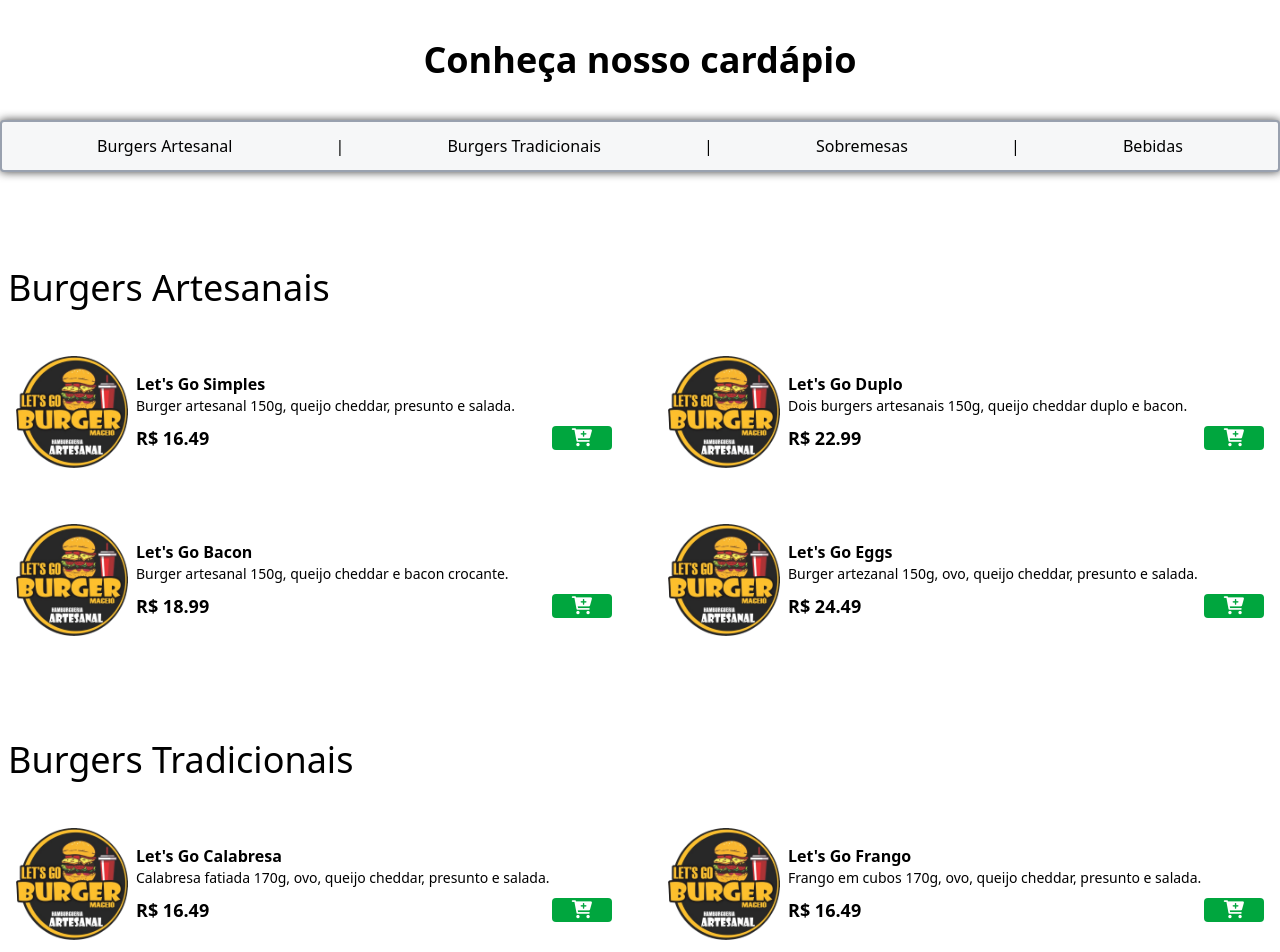
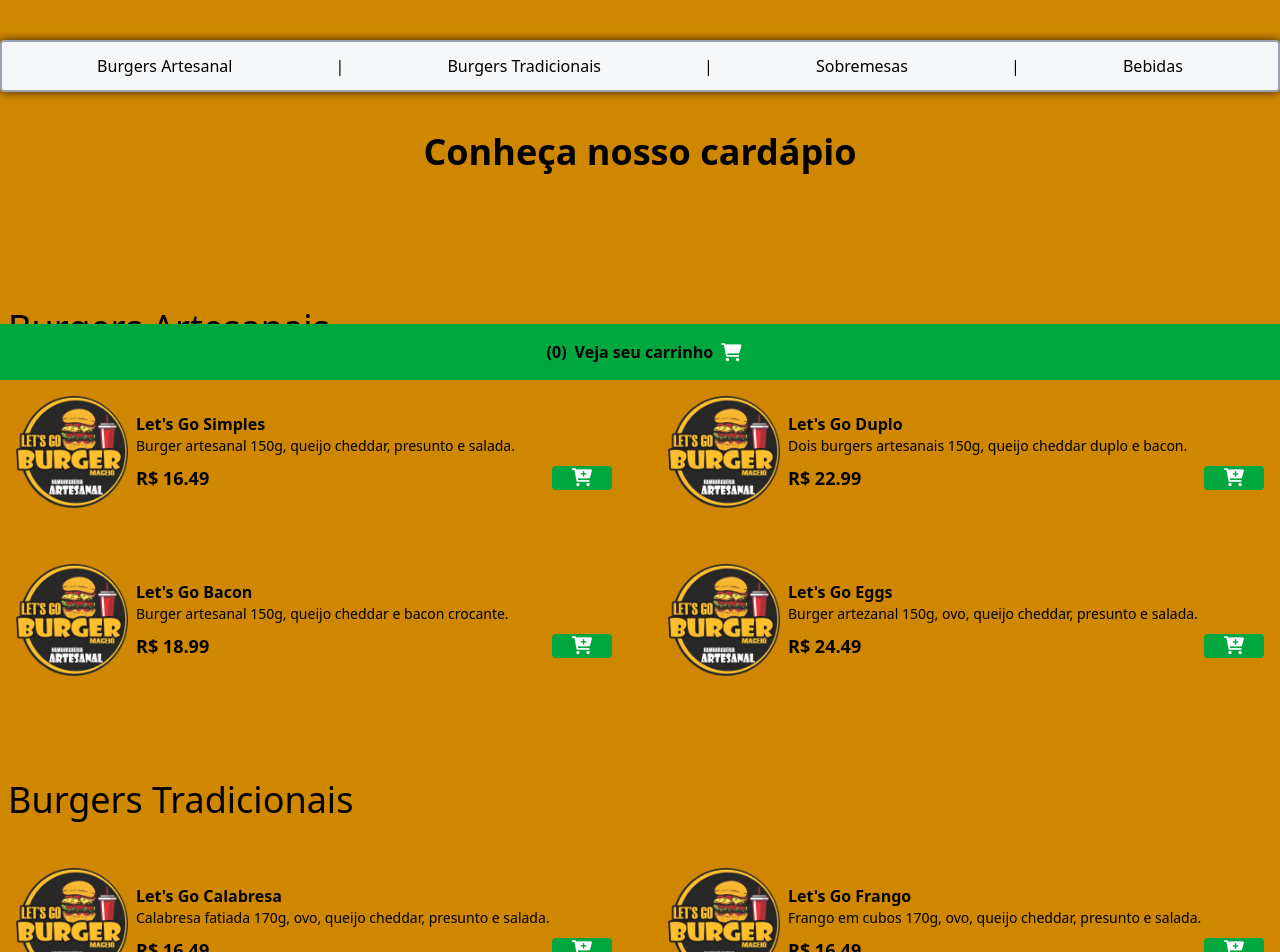
Before and after one commit to Arggusx/onlineMenu, a React (Vite) app: page / in a window 1280 px wide. Shown: the part 420-1372 px from the top of the page. Built offline with nearby package versions, Linux system fonts and the light colour scheme.

Commit message:
Adiciona Footer e algumas funcionalidades

```diff
--- a/index.html
+++ b/index.html
@@ -12,7 +12,7 @@
 
   </head>
   <body>
-    <div id="root"></div>
+    <div class="bg-yellow-600" id="root"></div>
       <script type="module" src="/src/main.tsx"></script>
   </body>
 </html>
--- a/src/App.tsx
+++ b/src/App.tsx
@@ -3,12 +3,13 @@
 import "./index.css"
 import Menu from "./Menu"
 
+
 function App() {
   return (
     <>
     <Header/>
+    <Nav/>
     <h2 className='text-2xl md:text-4xl font-bold text-center mt-10 mb-10'>Conheça nosso cardápio</h2>
-    <Nav/>
     <Menu/>
     </>
   )
--- a/src/Menu.tsx
+++ b/src/Menu.tsx
@@ -1,19 +1,48 @@
 import React, { useState } from "react";
 import MenuItem from "../src/components/MenuItem";
 import menuItems from "../src/itensData";
+import Footer from "./components/Footer";
 
 const Menu: React.FC = () => {
   const [selectedJuiceType, setSelectedJuiceType] = useState<string | null>(null);
+  const [cart, setCart] = useState<{ name: string; price: number; quantity: number }[]>([]);
+
+  const addToCart = (name: string, price: number) => {
+    setCart((prevCart) => {
+      const existingItem = prevCart.find((item) => item.name === name);
+      if (existingItem) {
+        return prevCart.map((item) =>
+          item.name === name ? { ...item, quantity: item.quantity + 1 } : item
+        );
+      } else {
+        return [...prevCart, { name, price, quantity: 1 }];
+      }
+    });
+  };
+
+  const removeFromCart = (name: string) => {
+    setCart((prevCart) => {
+      return prevCart
+        .map((item) =>
+          item.name === name ? { ...item, quantity: item.quantity - 1 } : item
+        )
+        .filter((item) => item.quantity > 0); // Remove o item se a quantidade chegar a 0
+    });
+  };
+
+  const getCartItemCount = () => {
+    return cart.reduce((total, item) => total + item.quantity, 0);
+  };
 
   return (
-    <section>
+    <section className="pb-30">
       {/* BURGERS ARTESANAIS */}
       <h2 id="artesanal" className="text-3xl md:text-4xl mb-10 mx-auto max-w-7xl px-2 pt-24">
         Burgers Artesanais
       </h2>
       <main className="grid grid-cols-1 md:grid-cols-2 gap-7 md:gap-10 mx-auto max-w-7xl px-2">
         {menuItems.filter(item => item.type === "artesanal").map((item, index) => (
-          <MenuItem key={index} {...item} />
+          <MenuItem key={index} {...item} addToCart={addToCart}/>
         ))}
       </main>
 
@@ -23,7 +52,7 @@
       </h2>
       <main className="grid grid-cols-1 md:grid-cols-2 gap-7 md:gap-10 mx-auto max-w-7xl px-2">
         {menuItems.filter(item => item.type === "tradicional").map((item, index) => (
-          <MenuItem key={index} {...item} />
+          <MenuItem key={index} {...item} addToCart={addToCart}/>
         ))}
       </main>
 
@@ -34,7 +63,7 @@
       </h2>
       <main className="grid grid-cols-1 md:grid-cols-2 gap-7 md:gap-10 mx-auto max-w-7xl px-2">
         {menuItems.filter(item => item.type === "sobremesa").map((item, index) => (
-          <MenuItem key={index} {...item} />
+          <MenuItem key={index} {...item} addToCart={addToCart}/>
         ))}
       </main>
 
@@ -47,7 +76,7 @@
         <h3 className=" text-2xl md:text-3xl mb-5 md:text-left md:ml-10 lg:ml-20">Refrigerantes</h3>
         <main className="grid grid-cols-1 md:grid-cols-2 gap-7 md:gap-10 mx-auto max-w-7xl px-4 sm:px-6 md:px-8">
           {menuItems.filter(item => item.type === "refrigerante").map((item, index) => (
-            <MenuItem key={index} {...item} />
+            <MenuItem key={index} {...item} addToCart={addToCart}/>
           ))}
         </main>
 
@@ -57,20 +86,20 @@
           <div className="grid grid-cols-1 md:grid-cols-2 gap-7 mx-auto max-w-7xl px-2">
             <div className="border-3 p-5 border-orange-300 rounded-lg shadow-md text-center">
               <h3 className="text-2xl font-bold">Sucos com Água</h3>
-              <button className="hover:scale-125 duration-200 mt-3 px-5 py-2 bg-green-500 text-white rounded" onClick={() => setSelectedJuiceType("agua")}>
+              <button className="hover:cursor-pointer hover:scale-125 duration-200 mt-3 px-5 py-2 bg-green-500 text-white rounded" onClick={() => setSelectedJuiceType("agua")}>
                 Selecionar
               </button>
             </div>
             <div className="border-3 p-5 border-orange-300 rounded-lg shadow-md text-center">
               <h3 className="text-2xl font-bold">Sucos com Leite</h3>
-              <button className="hover:scale-125 duration-200 mt-3 px-5 py-2 bg-green-500 text-white rounded" onClick={() => setSelectedJuiceType("leite")}>
+              <button className="hover:cursor-pointer hover:scale-125 duration-200 mt-3 px-5 py-2 bg-green-500 text-white rounded" onClick={() => setSelectedJuiceType("leite")}>
                 Selecionar
               </button>
             </div>
           </div>
         ) : (
           <>
-            <button className="ml-[120px] mt-5 px-4 py-2 bg-red-500 text-white rounded-md" onClick={() => setSelectedJuiceType(null)}>
+            <button className="hover:cursor-pointer ml-[120px] mt-5 px-4 py-2 bg-red-500 text-white rounded-md" onClick={() => setSelectedJuiceType(null)}>
               Voltar
             </button>
             <h3 className=" text-2xl font-bold mt-5 mb-5 text-center">
@@ -78,26 +107,35 @@
             </h3>
             <main className="border-3 border-orange-300 rounded-2xl grid grid-cols-1 md:grid-cols-2 gap-7 mx-auto max-w-7xl px-2">
               {menuItems.filter(item => item.type === "suco" && item.juiceType === selectedJuiceType).map((item, index) => (
-                <MenuItem key={index} {...item} />
+                <MenuItem key={index} {...item} addToCart={addToCart} />
               ))}
             </main>
           </>
         )}
 
         {/* ÁGUA */}
-        <h3 className="text-2xl md:text-3xl mb-5 md:text-left md:ml-10 lg:ml-20 mt-[40px]">Água</h3>
+        <h3 className="text-2xl md:text-3xl mb-10 md:text-left md:ml-10 lg:ml-20 mt-[40px]">Água</h3>
         <div className="grid grid-cols-1 md:grid-cols-2 gap-7 mx-auto max-w-7xl px-2">
           <div className="border-3 p-5 border-blue-500 rounded-lg shadow-md text-center">
             <h3 className="text-2xl font-bold">Água mineral (Sem gás)</h3>
             <p className="text-white text-2xl">R$ 3,00</p>
-            <button className="hover:scale-125 duration-200 mt-3 px-5 py-2 bg-green-500 text-white rounded">Pedir</button>
+            <button
+                onClick={() => addToCart("Água mineral (Sem gás)", 3)}
+                className="hover:cursor-pointer hover:scale-125 duration-200 mt-3 px-5 py-2 bg-green-500 text-white rounded">
+              Pedir
+            </button>
           </div>
           <div className="border-3 p-5 border-blue-500 rounded-lg shadow-md text-center">
             <h3 className="text-2xl font-bold">Água Com gás</h3>
             <p className="text-white text-2xl">R$ 5,00</p>
-            <button className="hover:scale-125 duration-200 mt-3 px-5 py-2 bg-green-500 text-white rounded">Pedir</button>
+            <button
+                onClick={() => addToCart("Água Com gás", 5)}
+                className="hover:cursor-pointer hover:scale-125 duration-200 mt-3 px-5 py-2 bg-green-500 text-white rounded">
+              Pedir
+            </button>
           </div>
         </div>
+        <Footer cart={cart} getCartItemCount={getCartItemCount} removeFromCart={removeFromCart} />
     </section>
   );
 };
--- /dev/null
+++ b/src/components/Footer.tsx
@@ -0,0 +1,90 @@
+import { useState } from "react";
+
+
+interface CartItem {
+  name: string;
+  price: number;
+  quantity: number;
+}
+
+interface FooterProps {
+  cart: CartItem[];
+  getCartItemCount: () => number;
+  removeFromCart: (name: string) => void;
+}
+
+const Footer: React.FC<FooterProps> = ({ cart, getCartItemCount, removeFromCart }) => {
+  const [isCartOpen, setIsCartOpen] = useState(false);
+
+  return (
+    <>
+      <footer className="w-full bg-green-600 h-14 fixed bottom-0 z-40 flex items-center justify-center">
+        <button
+          className="hover:cursor-pointer font-bold flex items-center justify-center gap-2 h-full w-full"
+          onClick={() => setIsCartOpen(true)}
+        >
+          <span className="ml-2 text-black">({getCartItemCount()})</span>
+          Veja seu carrinho <i className="fa fa-shopping-cart text-lg text-white"></i>
+        </button>
+      </footer>
+
+      {/* Modal do Carrinho */}
+      {isCartOpen && (
+        <div className="bg-black/60 w-full h-full fixed top-0 left-0 z-[99] flex items-center justify-center">
+          <div className="bg-white p-6 rounded-md min-w-[90%] h-[60%] md:min-w-[600px] overflow-auto">
+            <h2 className="text-2xl text-center font-bold mb-2">Seu Carrinho</h2>
+
+            {cart.length === 0 ? (
+              <p className="text-center text-lg">Seu carrinho está vazio!</p>
+            ) : (
+              <ul>
+                {cart.map((item, index) => (
+                  <li key={index} className="flex justify-between items-center border-b py-2">
+                    <div>
+                      <span className="font-bold">{item.name}</span>
+                      <p className="text-sm">Quantidade: {item.quantity}</p>
+                    </div>
+                    <span className="font-bold">R$ {item.price * item.quantity}</span>
+                    <button
+                      className="ml-2 bg-red-500 hover:cursor-pointer text-white px-2 py-1 rounded text-sm"
+                      onClick={() => removeFromCart(item.name)}
+                    >
+                      Remover
+                    </button>
+                  </li>
+                ))}
+              </ul>
+            )}
+
+            <div className="mt-4">
+              <h3 className="text-md font-bold mb-2">
+                Total: R$ {cart.reduce((total, item) => total + item.price * item.quantity, 0).toFixed(2)}
+              </h3>
+              <span className="font-bold">Observações:</span>
+              <textarea
+                name="observacoes"
+                id="obs"
+                className="pl-2 pt-2 border border-black-400 w-full rounded-md bg-gray-50 pb-10"
+                placeholder="Sem cebola, tomate, etc..."
+              />
+            </div>
+
+            <div className="flex justify-between mt-5">
+              <button
+                className="bg-red-500 px-4 py-2 rounded font-bold hover:cursor-pointer"
+                onClick={() => setIsCartOpen(false)}
+              >
+                Fechar
+              </button>
+              <button className="bg-green-500 px-4 py-2 rounded font-bold hover:cursor-pointer">
+                Pedir
+              </button>
+            </div>
+          </div>
+        </div>
+      )}
+    </>
+  );
+};
+
+export default Footer;
--- a/src/components/MenuItem.tsx
+++ b/src/components/MenuItem.tsx
@@ -5,11 +5,11 @@
   description: string;
   price: number;
   image: string;
+  addToCart: (name: string, price: number) => void;
 }
 
-const MenuItem: React.FC<MenuItemProps> = ({ name, description, price, image }) => {
+const MenuItem: React.FC<MenuItemProps> = ({ name, description, price, image, addToCart }) => {
   return (
-    <div>
     <div className="p-2 flex gap-2 items-center">
       <img className="w-28 h-28 rounded-md" src={image} alt={name} />
       <div className="w-full">
@@ -17,10 +17,12 @@
         <p className="text-sm">{description}</p>
         <div className="flex items-center gap-2 justify-between mt-2">
           <p className="font-bold text-lg">R$ {price.toFixed(2)}</p>
-            <button className="px-5 bg-green-600 rounded add-to-cart-btn hover:scale-125 duration-200" data-name={name} data-price={price}>
+          <button
+            className="hover:cursor-pointer px-5 bg-green-600 rounded add-to-cart-btn hover:scale-125 duration-200"
+            onClick={() => addToCart(name, price)}
+          >
             <i className="fa fa-cart-plus text-lg text-white"></i>
           </button>
-          </div>
         </div>
       </div>
     </div>
--- a/src/components/Nav.tsx
+++ b/src/components/Nav.tsx
@@ -3,7 +3,7 @@
 const Nav = () => {
   return (
     <>
-        <nav className="flex mx-auto max-w-7xl gap-3 justify-between md:justify-evenly items-center sticky top-2 p-1 bg-[#f6f7f8] rounded border-2 border-gray-400 border-solid overflow-x-auto overflow-hidden ">
+        <nav className="flex mx-auto max-w-7xl mt-10 gap-3 justify-between md:justify-evenly items-center sticky top-2 p-1 bg-[#f6f7f8] rounded border-2 border-gray-400 border-solid overflow-x-auto overflow-hidden ">
             <Link
                 to="artesanal"
                 spy={true}
```
Also changed, not shown: src/components/Main.tsx (deleted, +0 -7 lines). Lines whose indentation alone changed are shown as unchanged.
